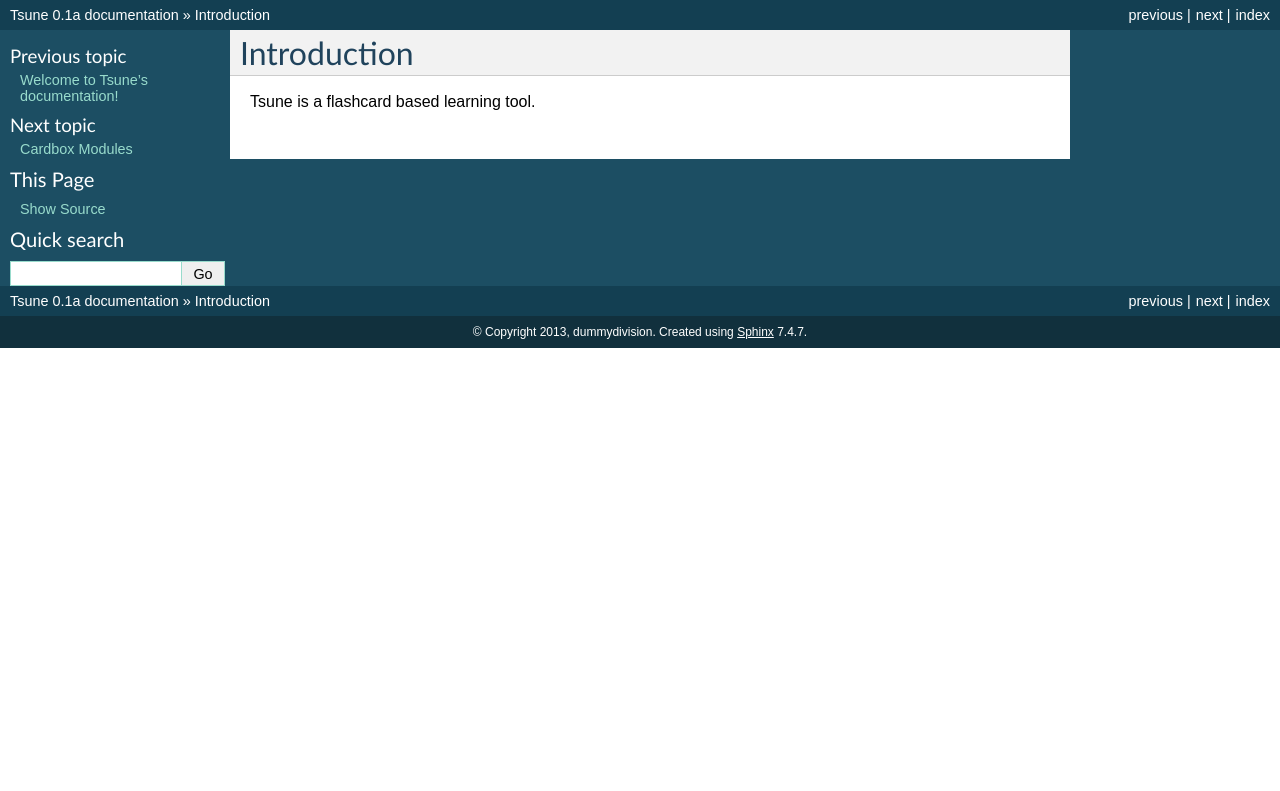
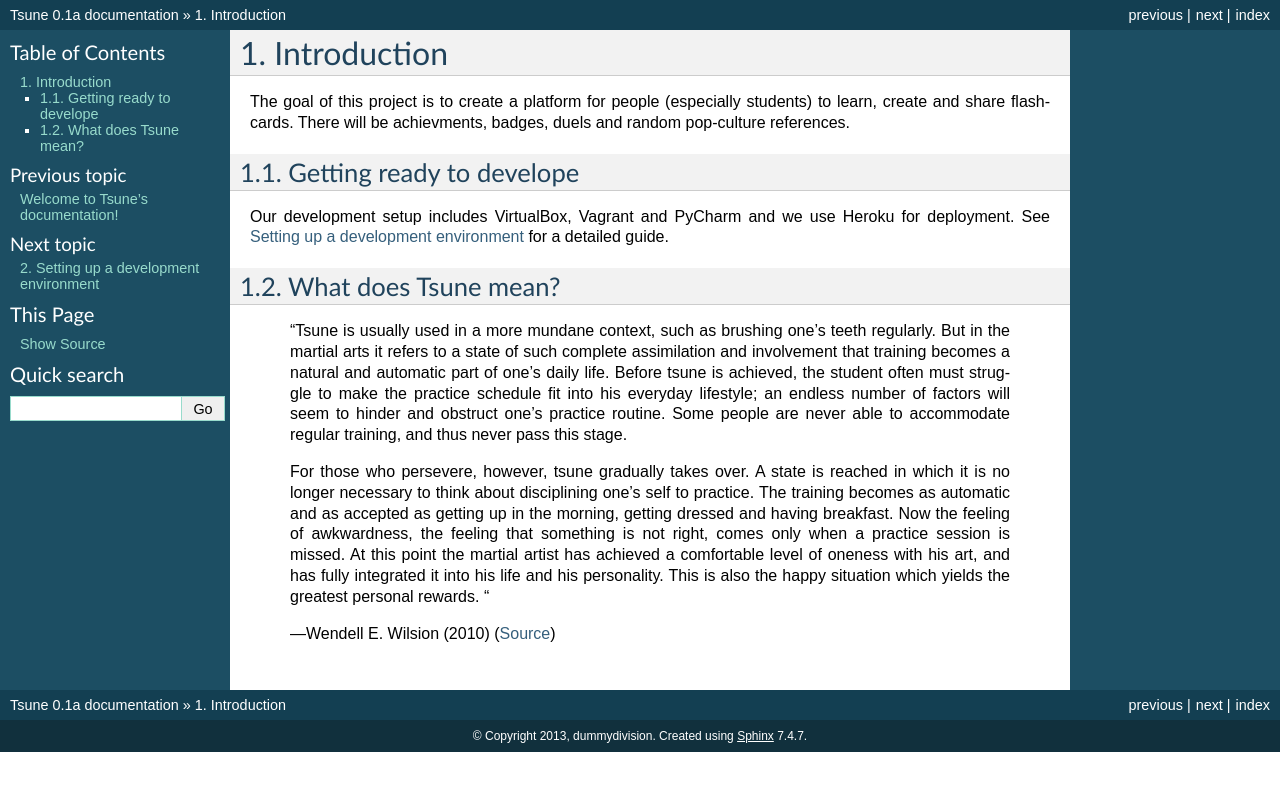
Before and after one commit to DummyDivision/Tsune, a Sphinx documentation site: the page built from docs/intro.rst, in a window 1280 px wide. Shown: the top 791 px of the page. Built offline with Sphinx 7.4.7, drawn with Linux system fonts in a browser that asks for light colours; formulas are drawn with MathJax 3.

Commit message:
Add documentation skeleton with example code

```diff
--- /dev/null
+++ b/docs/develop.rst
@@ -0,0 +1,76 @@
+.. _Setting up a development environment:
+
+Setting up a development environment
+====================================
+
+This guide will help you set up a working development environment for
+Tsune
+
+
+Requirements
+------------
+
+1. A `working and configured`_ Git (`download`_)
+2. VirtualBox `compatible`_ with Vagrant
+   (`download <https://www.virtualbox.org/wiki/Download_Old_Builds_4_2>`__)
+3. Vagrant (`download <http://downloads.vagrantup.com/>`__)
+4. PyCharm Professional
+   (`download <http://www.jetbrains.com/pycharm/download/index.html>`__)
+5. VirtualBox installation folder in PATH environment variable
+
+.. _Setting up Vagrant:
+
+Setting up Vagrant
+------------------
+
+1. Open PyCharm
+2. Select *Open from Version Control*
+3. Select either *Github* or *Git* and input the repository information
+4. When asked whether PyCharm should open the project for you, select
+   *Yes*
+5. Select *Tools* > *Vagrant* > *Up* and wait for Vagrant to finish.
+   This will take a long time (~30min), so grab a coffee or get some
+   sleep. When it's finished, you will see *Process finished with exit
+   code 0*
+
+.. _Setting up the remote python interpreter:
+
+Setting up the remote python interpreter
+----------------------------------------
+
+2. Select *File > Settings* and click on *Project Interpreter >
+   Configure Interpreters*
+3. Click the *+* button on the right and select *Remote...*
+4. Click *Fill from vagrant config* and *Ok*
+5. Click *Test Connection*. Answer the authenticity warning with *Yes*
+   and click *Ok*
+6. Click *Ok* to close the interpreter setup and wait for the process to
+   finish. This may take a few moments
+7. When asked whether you want to set the interpreter as Project
+   Interpreter, select *Yes*
+8. Click *Ok* to close the settings window
+
+.. _Configure Django integration:
+
+Configure Django integration
+----------------------------
+
+1. Select *File > Settings* and click on *Django Support*. Make sure
+   that *Enable Django Support* is ticked
+2. Click the *...* button next to *Settings*. Select
+   *tsune/settings.py*. Click *Ok*
+3. Close the Settings window with *Ok*
+4. Click *Run > Edit Configurations*
+5. If *Django server* has an entry named *tsune*, select the entry and
+   continue with step 7
+6. Click the *+* button. Select *Django server*
+7. Configure everything **exactly** as follows:
+    **Name**: *tsune*
+    **Host**: *0.0.0.0*
+    **Port**: *8000*
+    **Run Browser**: *http://127.0.0.1:8080*
+8. Close the Run configurations dialog by clicking *Ok*
+
+.. _working and configured: https://help.github.com/articles/set-up-git
+.. _download: http://git-scm.com/download/win
+.. _compatible: http://docs.vagrantup.com/v2/virtualbox/index.html
--- a/docs/intro.rst
+++ b/docs/intro.rst
@@ -2,4 +2,32 @@
 Introduction
 =================
 
-Tsune is a flashcard based learning tool.
+The goal of this project is to create a platform for people (especially students) to learn, create and share
+flashcards. There will be achievments, badges, duels and random pop-culture references.
+
+Getting ready to develope
+#########################
+
+Our development setup includes VirtualBox, Vagrant and PyCharm and we use Heroku for deployment. See :ref:`Setting up a development environment` for a detailed guide.
+
+What does Tsune mean?
+#####################
+
+    "Tsune is usually used in a more mundane context, such as brushing one’s teeth
+    regularly. But in the martial arts it refers to a state of such complete assimilation and
+    involvement that training becomes a natural and automatic part of one’s daily life.
+    Before tsune is achieved, the student often must struggle to make the practice schedule fit
+    into his everyday lifestyle; an endless number of factors will seem to hinder and obstruct
+    one’s practice routine. Some people are never able to accommodate regular training, and
+    thus never pass this stage.
+
+    For those who persevere, however, tsune gradually takes over. A state is reached in
+    which it is no longer necessary to think about disciplining one’s self to practice. The
+    training becomes as automatic and as accepted as getting up in the morning, getting
+    dressed and having breakfast. Now the feeling of awkwardness, the feeling that
+    something is not right, comes only when a practice session is missed. At this point the
+    martial artist has achieved a comfortable level of oneness with his art, and has fully
+    integrated it into his life and his personality. This is also the happy situation which yields
+    the greatest personal rewards. "
+
+    --Wendell E. Wilsion (2010) (`Source <http://www.minrec.org/wilson/pdfs/Training%20-%20Tsune.pdf>`_)
```
Also changed, not shown: docs/cardbox/overview.rst (+15 -3 lines), docs/deploy.rst (added, +27 -0 lines), docs/index.rst (+11 -2 lines), 1 other file.
